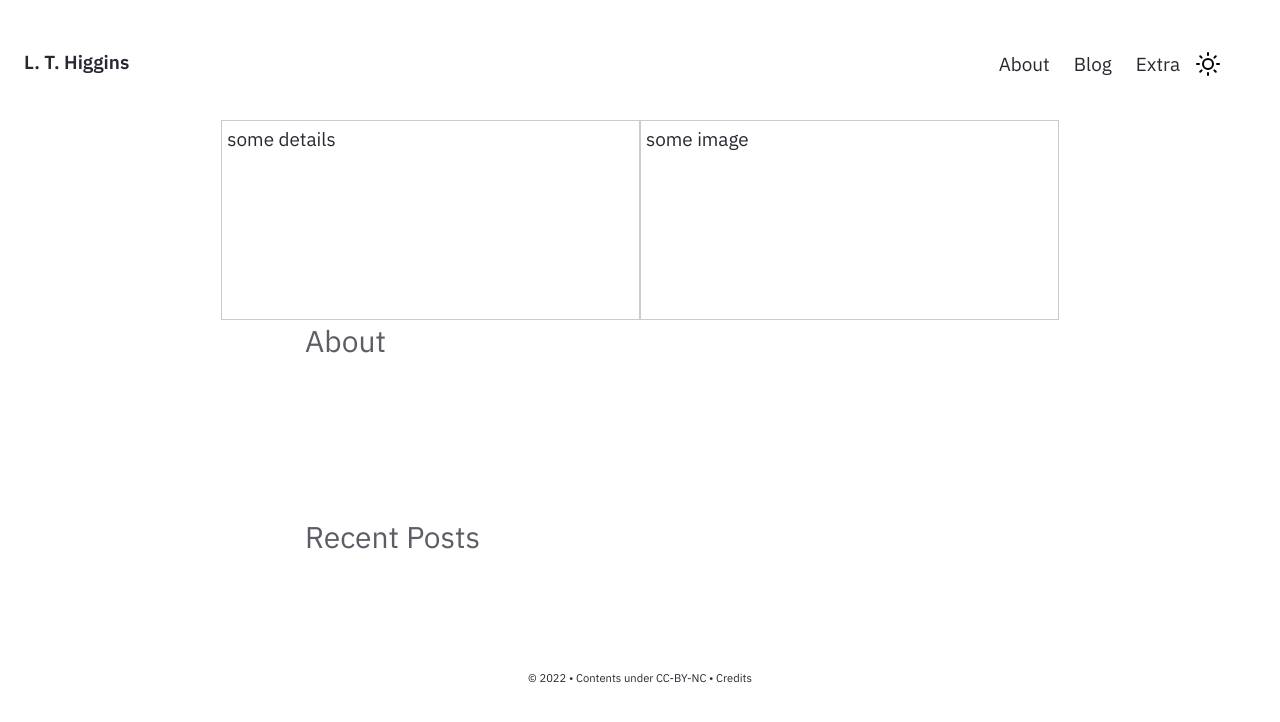
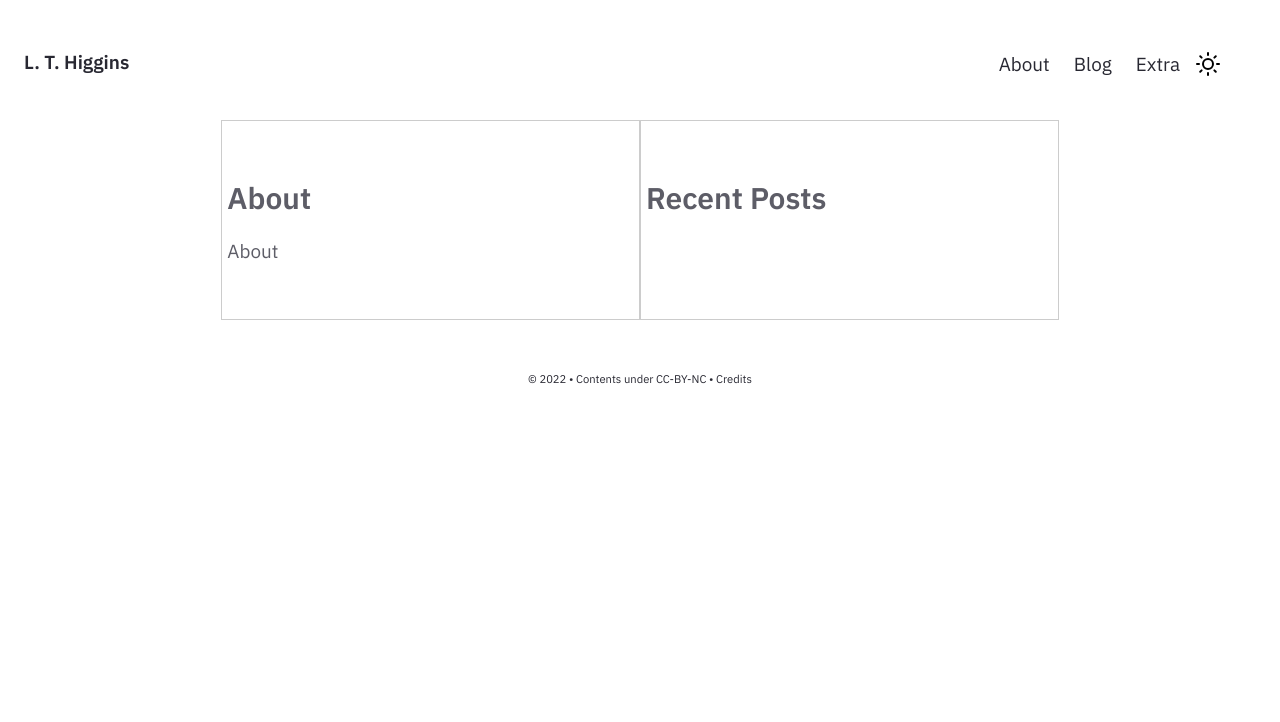
Before and after one commit to Luke-T-Higgins/blog, a Jekyll site: the page built from pages/index.md, in a window 1280 px wide. Shown: the top 722 px of the page. Built offline with Jekyll 4.4.1, drawn with Linux system fonts in a browser that asks for light colours.

Commit message:
Update Homepage.html

```diff
--- a/_includes/Homepage.html
+++ b/_includes/Homepage.html
@@ -29,33 +29,17 @@
 
 
     <div class="left">
-        some details
+        <div class="home-sub-text">
+            <h2> About </h2>
+            About
+        </div>
     </div>
 
     <div class="right">
-        some image
+        <div class="home-sub-text">
+            <h2> Recent Posts </h2>
+        </div>
     </div>
 
 
 </div>
-
-
-
-<div style="width:100%;">
-
-<div class = "column half">
-<div class="home-intro">
-    <div class="home-sub-text"> <h3>
-        About
-        </h3>
-</div>
-</div>
-<div class="column last">
-<div class="home-intro">
-    <div class="home-sub-text"> <h3>
-        Recent Posts
-        </h3>
-</div>
-</div>
-
-</div>
```
